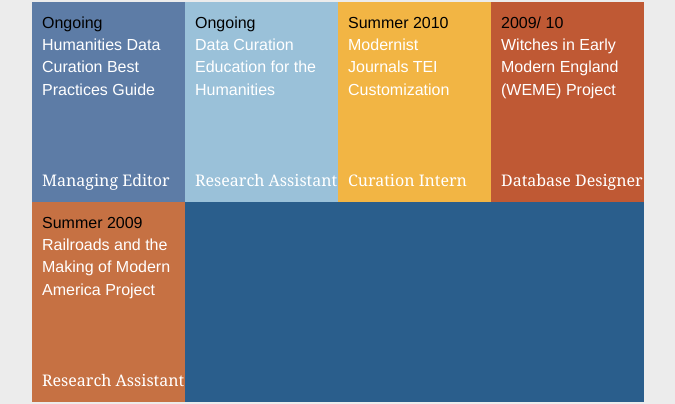
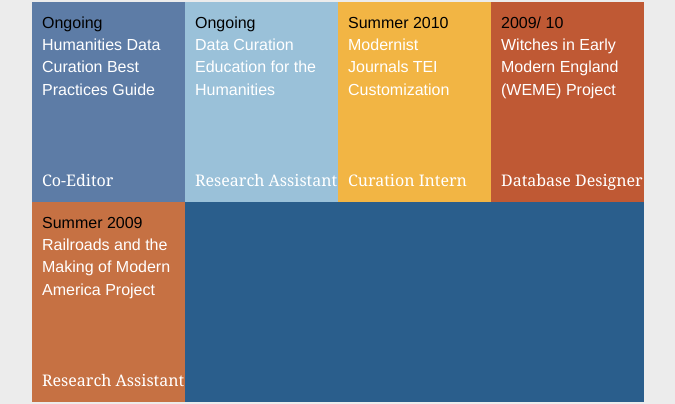
Before and after one commit to trevormunoz/calling-card, a Jekyll site: the page built from projects/index.html, in a window 1280 px wide. Shown: the part 200-604 px from the top of the page, without its empty margins (302-977 px from the left). Built offline with Jekyll 4.4.1, drawn with Linux system fonts in a browser that asks for light colours; nearby versions of some CDN libraries; library files that are not in the unit come from our copies; Markdown is read by kramdown in place of the engine named in the settings.

Commit message:
changed title for BPG

```diff
--- a/projects/index.html
+++ b/projects/index.html
@@ -9,7 +9,7 @@ title: Projects
 	    <div class="infoBox" id="bpg">
 			<time datetime="2010-09">Ongoing</time>
 	        <span class="projectName"><a href="#">Humanities Data Curation Best Practices Guide</a></span>
-			<span class="projectRole">Managing Editor</span>
+			<span class="projectRole">Co-Editor</span>
 	    </div>
 		<div class="infoBox" id="dceph">
 			<time datetime="2010-07">Ongoing</time>
```
